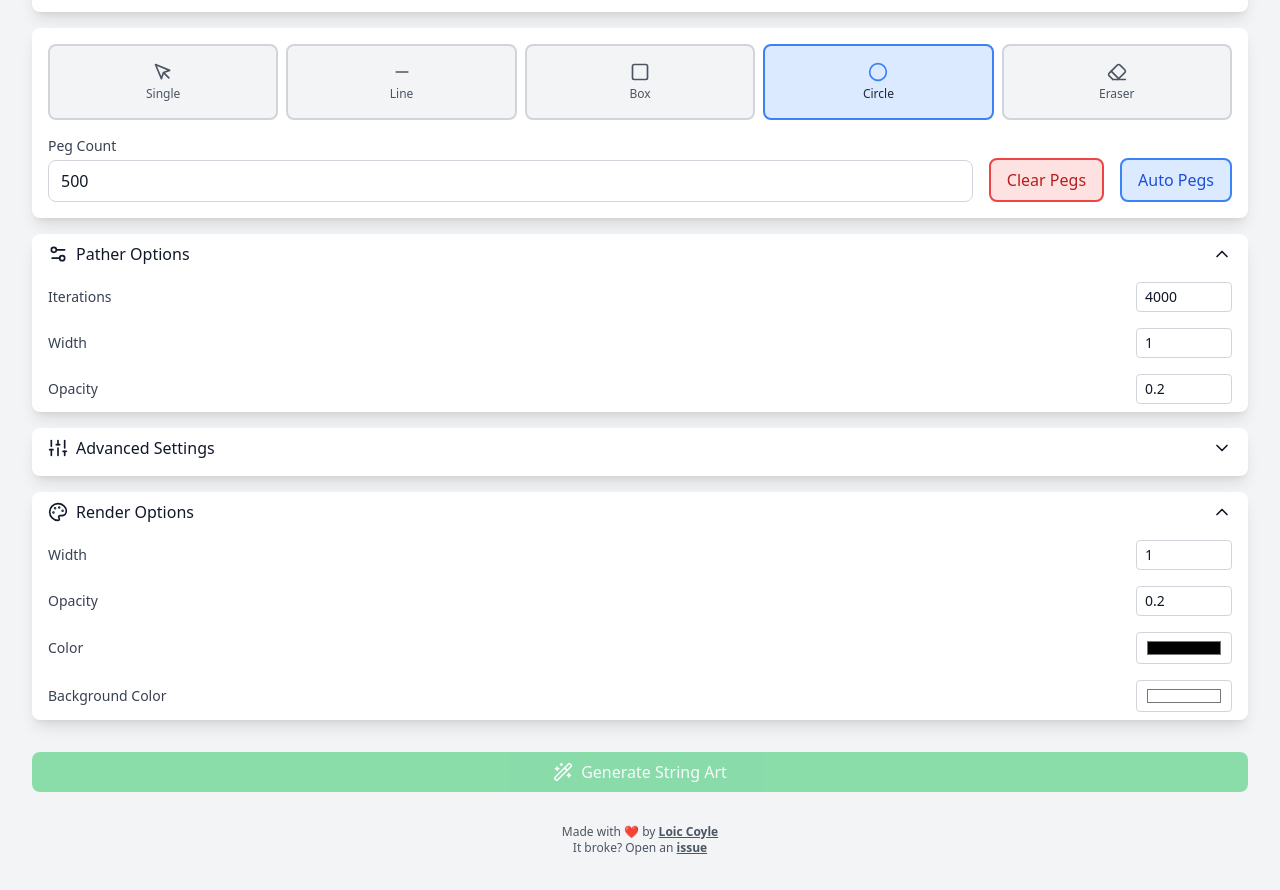
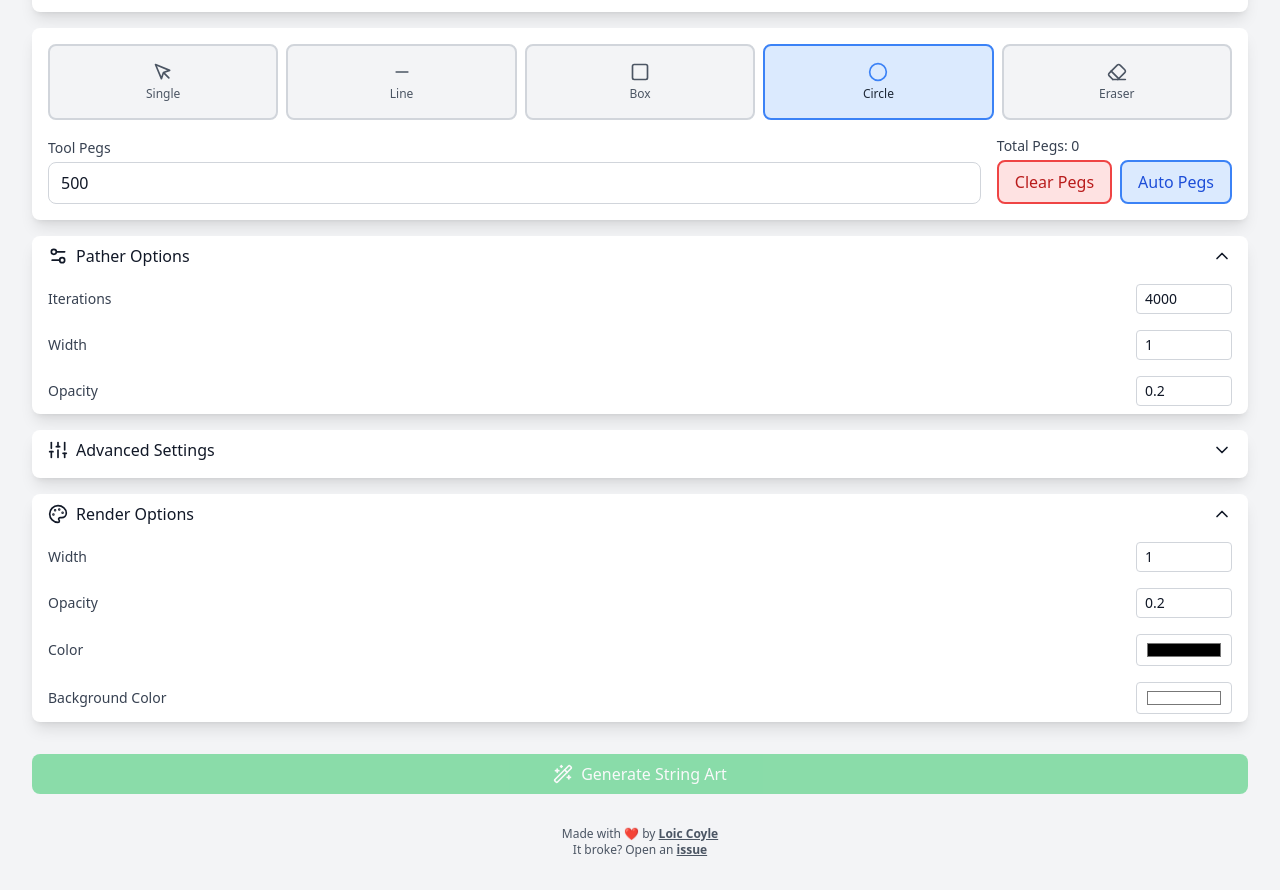
Before and after one commit to loiccoyle/strandify, a React (Vite) app: page / in a window 1280 px wide. Shown: the part 860-1750 px from the top of the page. Built offline with nearby package versions, Linux system fonts and the light colour scheme.

Commit message:
add a total peg count

```diff
--- a/src/App.tsx
+++ b/src/App.tsx
@@ -203,6 +203,7 @@ export default function App() {
                 setPegCount={setPegCount}
                 onClearPegs={handleClearPegs}
                 onAutoPegs={handleAutoPegs}
+                totalPegs={pegs.length}
               />
 
               <Options options={options} onChange={setOptions} />
--- a/src/components/Controls.tsx
+++ b/src/components/Controls.tsx
@@ -8,6 +8,7 @@ interface ControlsProps {
   setPegCount: (count: number) => void;
   onClearPegs: () => void;
   onAutoPegs: () => void;
+  totalPegs: number;
 }
 
 export function Controls({
@@ -17,6 +18,7 @@ export function Controls({
   setPegCount,
   onClearPegs,
   onAutoPegs,
+  totalPegs,
 }: ControlsProps) {
   return (
     <div className="bg-white dark:bg-gray-800 p-4 rounded-lg shadow-lg space-y-4">
@@ -58,7 +60,7 @@ export function Controls({
       <div className="flex items-end gap-4 ">
         <div className="flex-1">
           <label className="block text-sm font-medium text-gray-700 dark:text-gray-300 mb-1">
-            Peg Count
+            Tool Pegs
           </label>
           <input
             type="number"
@@ -70,13 +72,17 @@ export function Controls({
           />
         </div>
 
+        <div className="flex flex-col">
+          <label className="block text-sm font-medium text-gray-700 dark:text-gray-300 mb-1">
+            Total Pegs: {totalPegs}
+          </label>
+          <div className="flex gap-2">
             <button
               onClick={onClearPegs}
               className="px-2 sm:px-4 py-2 bg-red-100 dark:bg-red-900 border-2 border-red-500 text-red-700 dark:text-red-300 rounded-lg hover:bg-red-200 dark:hover:bg-red-800 transition-colors"
             >
               Clear Pegs
             </button>
-
             <button
               onClick={onAutoPegs}
               className="px-2 sm:px-4 py-2 bg-blue-100 dark:bg-blue-900 border-2 border-blue-500 text-blue-700 dark:text-blue-300 rounded-lg hover:bg-blue-200 dark:hover:bg-blue-800 transition-colors"
@@ -85,5 +91,7 @@ export function Controls({
             </button>
           </div>
         </div>
+      </div>
+    </div>
   );
 }
```
Lines whose indentation alone changed are shown as unchanged.
